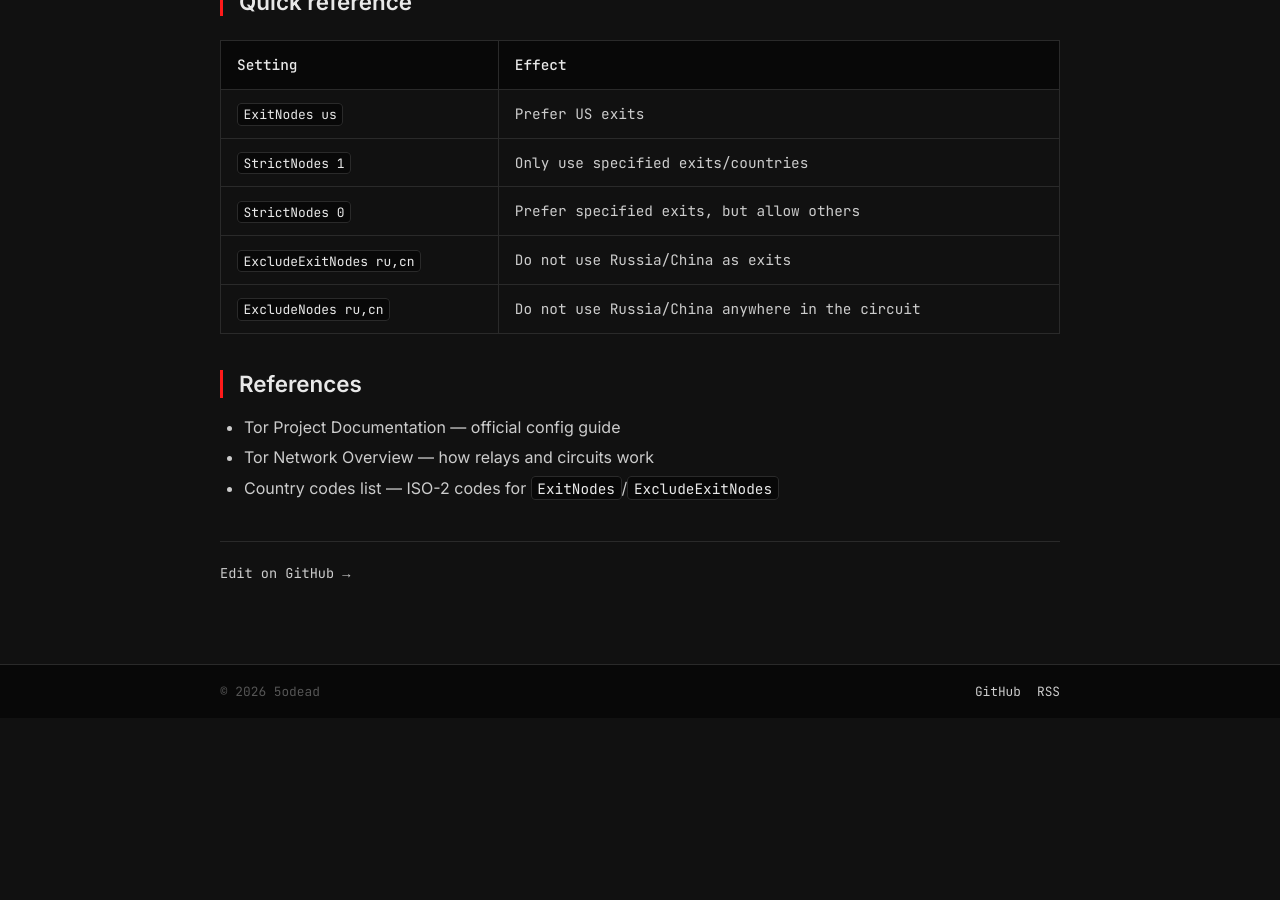
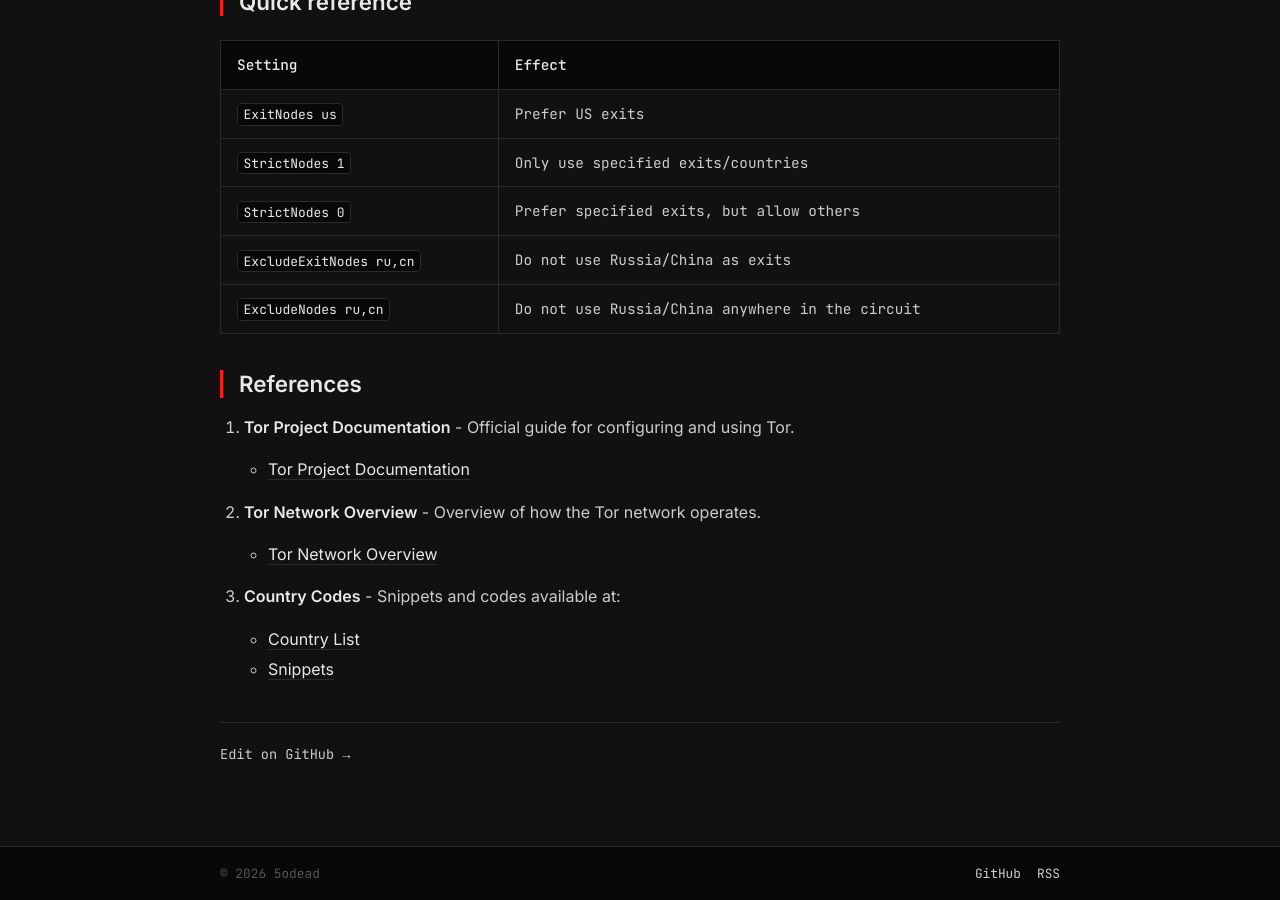
Before and after one commit to 5odead/5odead.github.io, a Jekyll site: the page built from _posts/2026-06-15-tor-exit-nodes.md, in a window 1280 px wide and 900 px high, scrolled down 2136 px. Built offline with Jekyll 4.4.1, drawn with Linux system fonts in a browser that asks for light colours; before the commit the page ends 2854 px from its top, so only the background shows below that.

Commit message:
Update 2026-06-15-tor-exit-nodes.md

```diff
--- a/_posts/2026-06-15-tor-exit-nodes.md
+++ b/_posts/2026-06-15-tor-exit-nodes.md
@@ -90,7 +90,12 @@ This prevents Tor from using those countries at any position (entry, middle, or
 | `ExcludeNodes ru,cn`     | Do not use Russia/China anywhere in the circuit                     |
 
 ## References
+1. **Tor Project Documentation** - Official guide for configuring and using Tor.
+   - [Tor Project Documentation](https://www.torproject.org/docs/tor-manual.html.en)
 
-- Tor Project Documentation — official config guide
-- Tor Network Overview — how relays and circuits work
-- Country codes list — ISO-2 codes for `ExitNodes`/`ExcludeExitNodes`
+2. **Tor Network Overview** - Overview of how the Tor network operates.
+   - [Tor Network Overview](https://www.torproject.org/about/overview.html.en)
+
+3. **Country Codes** - Snippets and codes available at:
+   - [Country List](https://sccmrookie.blogspot.com/2016/03/tor-country-codes-list.html)
+   - [Snippets](https://communitydocs.accessnow.org/147-Tor_force_exit_nodes.html#problem)
```
